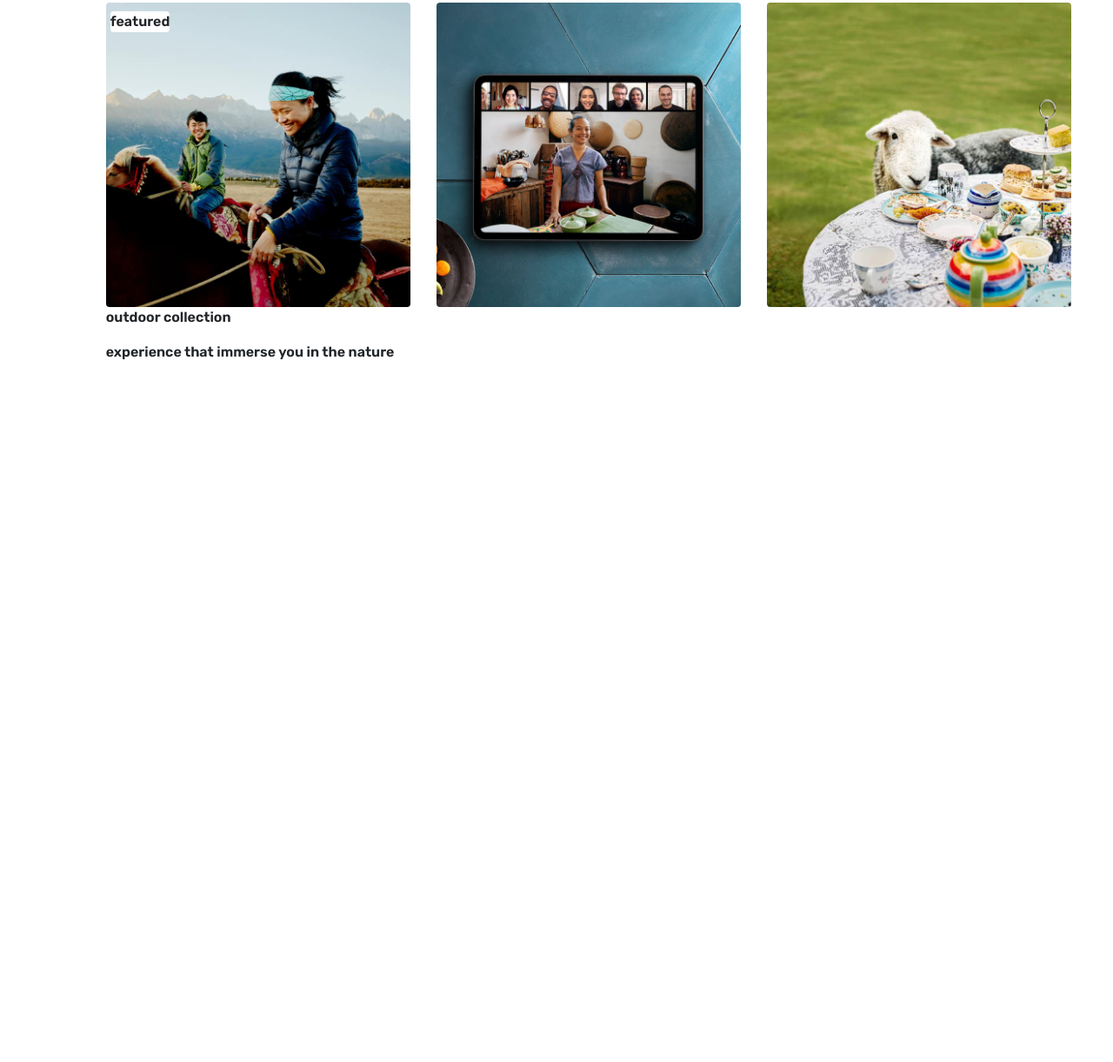
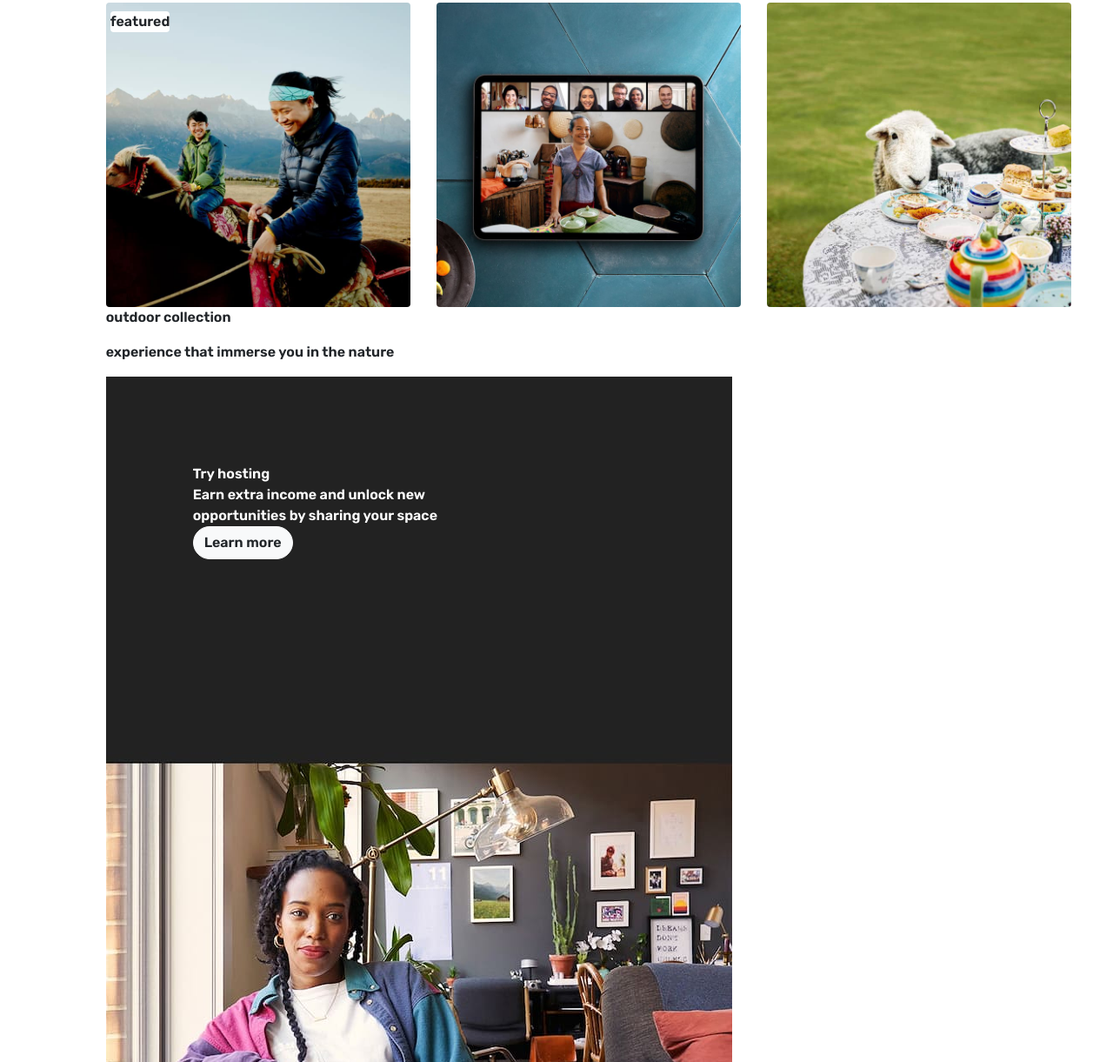
Before and after one commit to Luca-Muratori/airBnB-exercise, a plain HTML site: page index.html in a window 1280 px wide. Shown: the part 1579-2800 px from the top of the page at 87% size. Before the commit the page ends 2012 px from the top, so only its background shows below. Drawn offline with nearby package versions, Linux system fonts and the light colour scheme.

Commit message:
added try hosting

```diff
--- a/index.html
+++ b/index.html
@@ -14,7 +14,7 @@
 
 <body>
     <!--NavBar-->
-        <div class='firstImage img-fluid'>
+        <div class='container-fluid firstImage img-fluid'>
             <div class="d-none d-lg-block "><!--così è invisibile su schermi piccoli-->
                 <nav class="navbar navbar-expand-lg d-flex justify-content-around mt-3  ">
                     <div class='navBarIcon d-flex align-items-center'>
@@ -275,6 +275,14 @@
                     </div>
                 </div>
             </div>
+            <div class='d-flex position-relative'>
+                <img src="791aba62-2de8-4722-99b5-45838715eb34.jpg" alt="">
+                <div class='position-absolute text-white tryHosting'>
+                    <div>Try hosting</div>
+                    <div>Earn extra income and unlock new opportunities by sharing your space</div>
+                    <button type="button" class="btn btn-light">Learn more</button>
+                </div>
+            </div>
         </div>
 
 
--- a/styleHomePage.css
+++ b/styleHomePage.css
@@ -118,3 +118,10 @@ nav{
     left: 20px;
 
 }
+
+
+.tryHosting{
+    width: 35%;
+    top:100px;
+    left: 100px;
+}
```
Also changed, not shown: 791aba62-2de8-4722-99b5-45838715eb34.jpg (added).
